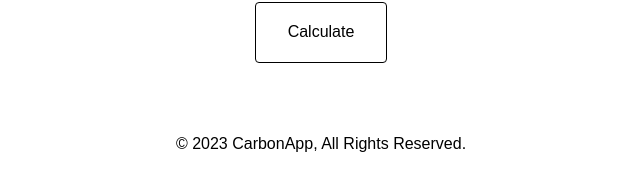
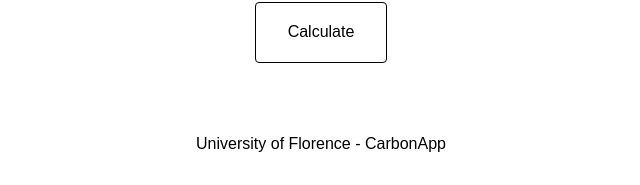
Before and after one commit to SERGGroup/CarbonFootprintWebApp, a Flask app: page / in a window 1280 px wide. Shown: the part 3221-3406 px from the top of the page, without its empty margins (319-959 px from the left). Run offline with Flask 3, Linux system fonts and the light colour scheme; some libraries are stand-ins or nearby versions; some web fonts are replaced.

Commit message:
V1.0.1 - Small Bugs Fixed

```diff
--- a/CarbonFootprint_site/templates/0 - layout.html
+++ b/CarbonFootprint_site/templates/0 - layout.html
@@ -141,7 +141,7 @@
 
             <footer class="footer_class">
                 <div class="footer_text">
-                    © 2023 CarbonApp, All Rights Reserved.
+                    University of Florence - CarbonApp
                 </div>
             </footer>
 
```
Also changed, not shown: test/flask_monitoringdashboard.db.
